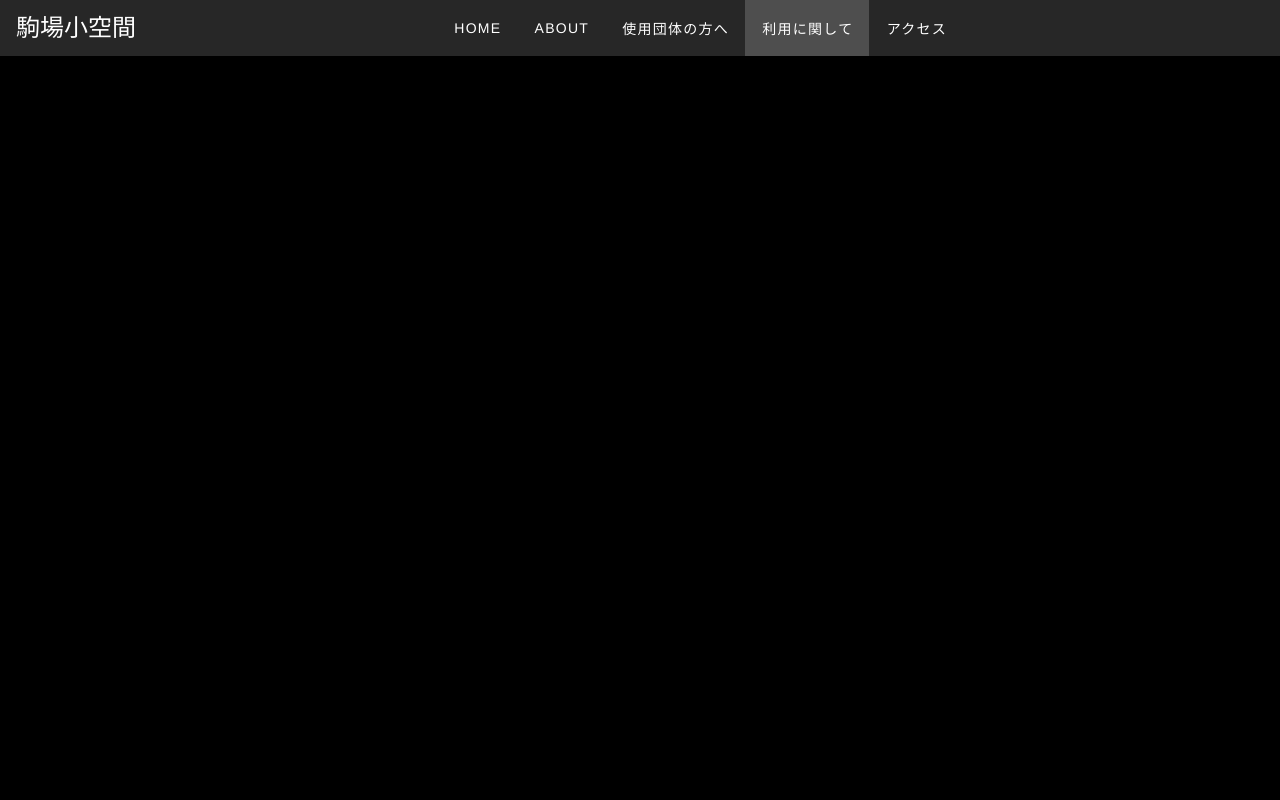
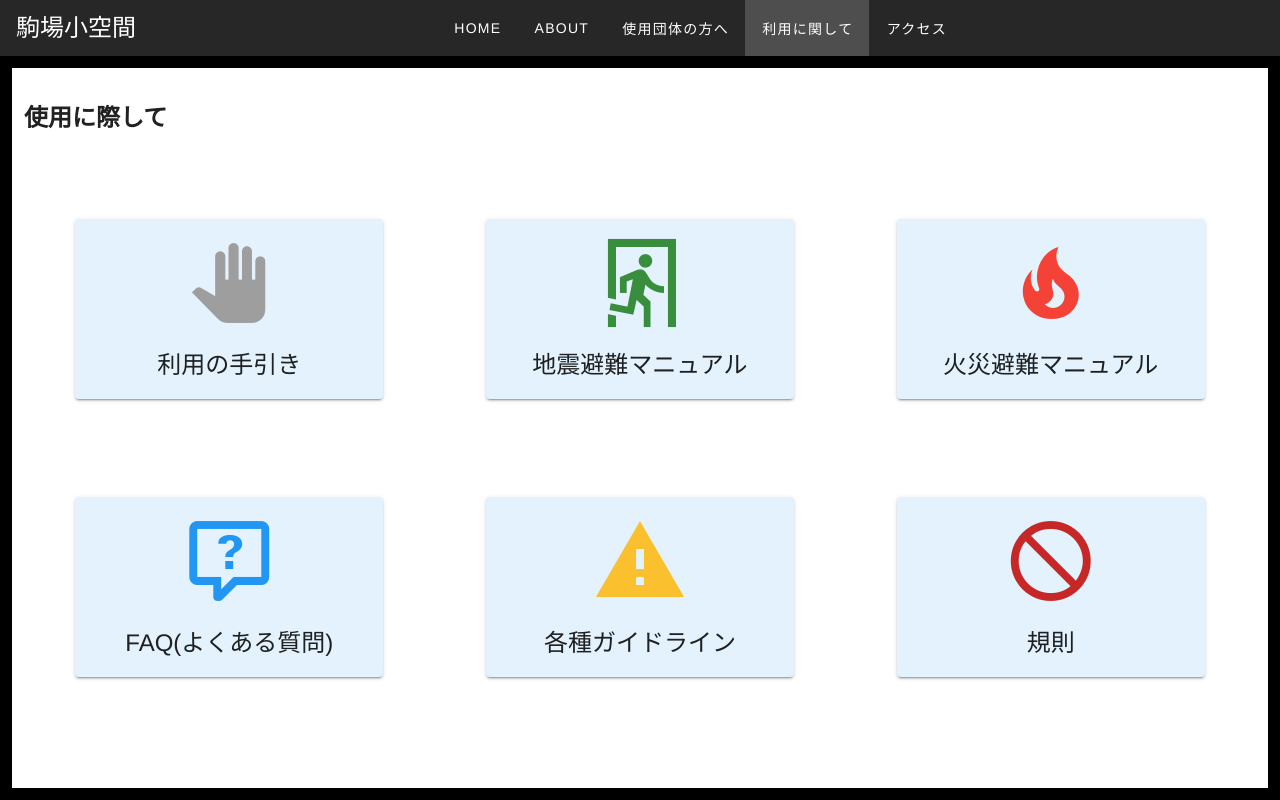
Before and after one commit to Komabashokukan/official-site, a Vue app: page /manuals in a window 1280 px wide. Built offline with nearby package versions, Linux system fonts and the light colour scheme.

Commit message:
add pdf viewer and manuals

```diff
--- /dev/null
+++ b/src/components/PDFViewer.vue
@@ -0,0 +1,25 @@
+<template>
+    <div ref="viewer"></div>
+</template>
+
+<script>
+import Webviewer from '@pdftron/webviewer';
+
+export default {
+    name: 'Fire',
+    props: {
+        url: String
+    },
+    mounted () {
+        Webviewer({
+            path: '/lib',
+            initialDoc: this.url
+        }, this.$refs.viewer).then((instance) => {
+        });
+    }
+}
+</script>
+
+<style scoped>
+
+</style>
--- a/src/main.js
+++ b/src/main.js
@@ -6,8 +6,12 @@ import App from './App.vue';
 import vuetify from './plugins/vuetify';
 import router from './router';
 import store from './store';
+import axios from 'axios';
+import VueAxios from 'vue-axios';
 
 Vue.config.productionTip = false;
+
+Vue.use(VueAxios, axios);
 
 new Vue({
     router,
--- a/src/views/About.vue
+++ b/src/views/About.vue
@@ -2,15 +2,15 @@
     <v-container fluid fill-height class="white">
         <v-layout wrap justify-center>
 
-            <v-flex md2></v-flex>
-            <v-flex md8 class="text-left mt-md-5">
+            <v-flex md2 class="hidden-md-and-down"></v-flex>
+            <v-flex md8 sm12 class="text-left mt-md-5">
                 <h2>駒場小空間とは？</h2>
             </v-flex>
-            <v-flex md2></v-flex>
+            <v-flex md2 class="hidden-md-and-down"></v-flex>
 
             <template v-for="card in cards">
 
-                <v-flex md4 :key="card.title" class="ml-md-2 mr-md-2">
+                <v-flex md4 sm12 :key="card.title" class="ml-md-2 mr-md-2">
                     <v-card elevation="9">
                         <v-img :src="card.image" class="white--text align-end"
                                 gradient="to bottom, rgba(0,0,0,.1), rgba(0,0,0,.5)"
@@ -31,7 +31,7 @@
                     </v-card>
                 </v-flex>
 
-                <v-dialog :key="card.dialog" v-model="card.open" class="white dialog" max-width="50vw">
+                <v-dialog :key="card.dialog" v-model="card.open" class="white">
                     <v-card>
                         <v-card-actions>
                             <v-btn icon @click="card.open = false">
@@ -91,13 +91,5 @@ export default {
 </script>
 
 <style scoped>
-.cards {
-    height: 50vh;
-    overflow: scroll;
-}
-
-.dialog {
-    width: 50vw;
-}
 
 </style>
--- a/src/views/Manuals.vue
+++ b/src/views/Manuals.vue
@@ -1,5 +1,130 @@
 <template>
-  <div class="manuals">
-    <h1>This is an manual page</h1>
-  </div>
+    <v-container fluid fill-height class="white">
+        <v-layout wrap justify-space-around>
+
+            <v-flex md12 sm12 class="text-left mt-md-5">
+                <h2>使用に際して</h2>
+            </v-flex>
+
+            <template v-for="card in cards">
+
+                <v-flex md3 sm6 xs12 :key="card.icon" class="ml-md-2 mr-md-2 mb-4 mb-0-md">
+                    <v-card hover color="blue lighten-5" @click="card.open = true">
+
+                        <v-avatar size="128px">
+                            <v-icon size="96px" :color="card.color">{{ card.icon }}</v-icon>
+                        </v-avatar>
+                        <div class="text-center card-title pb-4" v-text="card.title"></div>
+
+                    </v-card>
+                </v-flex>
+
+                <v-dialog :key="card.title" v-model="card.open" class="white">
+                    <v-card>
+                        <v-card-actions>
+                            <v-btn icon @click="card.open = false">
+                                <v-icon>mdi-close</v-icon>
+                            </v-btn>
+                        </v-card-actions>
+
+                        <v-card-title>{{ card.title }}</v-card-title>
+
+                        <v-container v-if="card.type === 'pdf'">
+                            <v-layout justify-center wrap>
+                                <v-flex md10 class="pdfviewer-wrapper">
+                                    <PDFViewer path="/lib" :url="card.link" class="pdfviewer" />
+                                </v-flex>
+                            </v-layout>
+                        </v-container>
+                    </v-card>
+                </v-dialog>
+
+            </template>
+
+        </v-layout>
+    </v-container>
 </template>
+
+<script>
+import PDFViewer from '@/components/PDFViewer';
+
+export default {
+    name: 'Manuals',
+    components: { PDFViewer },
+    data () {
+        return {
+            cards : [
+                {
+                    title: '利用の手引き',
+                    icon: 'mdi-hand-right',
+                    color: 'grey',
+                    type: 'markdown',
+                    link: '/static/pdf/earthquake.pdf',
+                    open: false
+                },
+                {
+                    title: '地震避難マニュアル',
+                    icon: 'mdi-exit-run',
+                    color: 'green darken-2',
+                    type: 'pdf',
+                    link: '/static/pdf/earthquake.pdf',
+                    open: false
+                },
+                {
+                    title: '火災避難マニュアル',
+                    icon: 'mdi-fire',
+                    color: 'red',
+                    type: 'pdf',
+                    link: '/static/pdf/fire.pdf',
+                    open: false
+                },
+                {
+                    title: 'FAQ(よくある質問)',
+                    icon: 'mdi-comment-question-outline',
+                    color: 'blue',
+                    type: 'pdf',
+                    link: '/static/pdf/fire.pdf',
+                    open: false
+                },
+                {
+                    title: '各種ガイドライン',
+                    icon: 'mdi-alert',
+                    color: 'yellow darken-2',
+                    type: 'markdown',
+                    link: '/static/pdf/fire.pdf',
+                    open: false
+                },
+                {
+                    title: '規則',
+                    icon: 'mdi-cancel',
+                    color: 'red darken-3',
+                    type: 'markdown',
+                    link: '/static/pdf/fire.pdf',
+                    open: false
+                }
+            ]
+        }
+    }
+}
+
+</script>
+
+<style scoped>
+
+.card-title {
+    font-size: 18pt;
+}
+
+.pdfviewer-wrapper {
+    height: 75vh;
+}
+@media (max-height: 960px) {
+    .pdfviewer-wrapper {
+        height: 100vh;
+    }
+}
+.pdfviewer {
+    width: 100%;
+    height: 100%;
+}
+</style>
--- a/src/views/about/History.vue
+++ b/src/views/about/History.vue
@@ -31,7 +31,7 @@ export default {
                 },
                 {
                     time: '現在',
-                    description: '駒場小空間は東大駒場キャンパスの生協の前の道をまっすぐ行って生協書籍部の奥にある 鉄筋コンクリート立ての(名前に反して）大きな建物です。 内部は縦､横１６.５メートル､高さ７メートルのがらんとした直方体の空間になっています。 全体は３階建てですが､劇場部分は３階まで吹き抜けになっていて、 2階にあたるギャラリー､調光室､３階にあたるキャットウォーク間で階段が続いています。 1階には劇場のほかにロビー､楽屋､空調室､トイレ､倉庫などがあり､この建物のみで きちんと劇場の機能を果たすことが出来ます。 内部は常設の舞台や客席などがなく､平らな床があるだけなので 通常は練習用のスペースとして使用できます。 公演時には１００枚ほどある平台などを利用して客席を組み､終わったらばらしてしまいます。 その他燈体､調光卓､スピーカー､アンプ､各種デッキ､ミキサー､ワイヤレスマイクなど、充実した機材が利用できます。    *'
+                    description: '駒場小空間は東大駒場キャンパスの生協の前の道をまっすぐ行って生協書籍部の奥にある 鉄筋コンクリート立ての(名前に反して）大きな建物です。 内部は縦､横１６.５メートル､高さ７メートルのがらんとした直方体の空間になっています。 全体は３階建てですが､劇場部分は３階まで吹き抜けになっていて、 2階にあたるギャラリー､調光室､３階にあたるキャットウォーク間で階段が続いています。 1階には劇場のほかにロビー､楽屋､空調室､トイレ､倉庫などがあり､この建物のみで きちんと劇場の機能を果たすことが出来ます。 内部は常設の舞台や客席などがなく､平らな床があるだけなので 通常は練習用のスペースとして使用できます。 公演時には１００枚ほどある平台などを利用して客席を組み､終わったらばらしてしまいます。 その他燈体､調光卓､スピーカー､アンプ､各種デッキ､ミキサー､ワイヤレスマイクなど、充実した機材が利用できます。'
                 }
             ]
         }
--- a/vue.config.js
+++ b/vue.config.js
@@ -1,5 +1,11 @@
 module.exports = {
     transpileDependencies: [
         'vuetify'
-    ]
+    ],
+    pages: {
+        index: {
+            entry: 'src/main.js', // 必須パラメータ
+            title: '駒場小空間',
+        }
+    }
 }
```
Also changed, not shown: package.json (+7 -1 lines), 2 other files (tests, documents, lock files or other folders).
